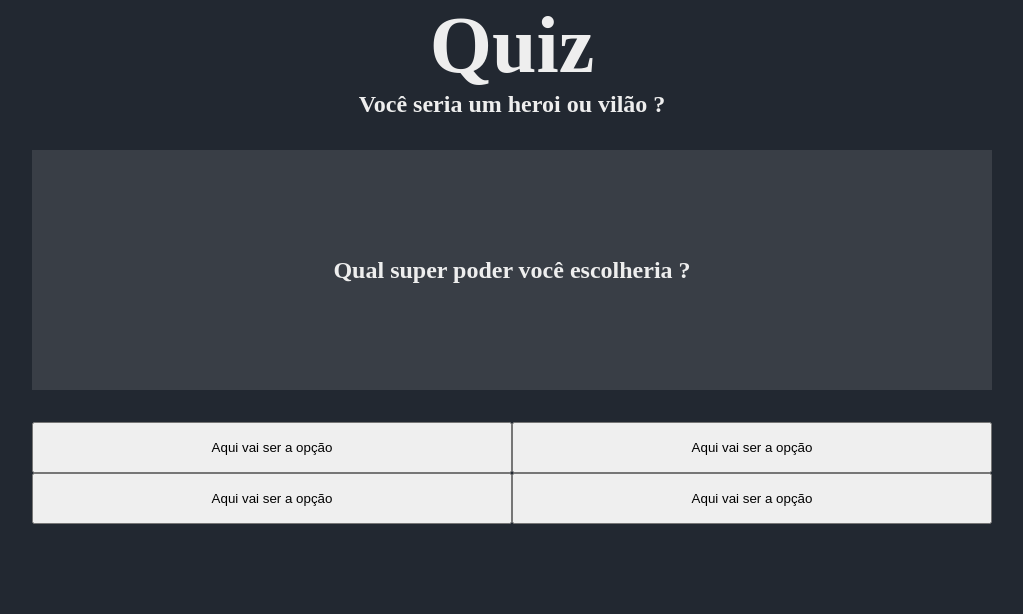
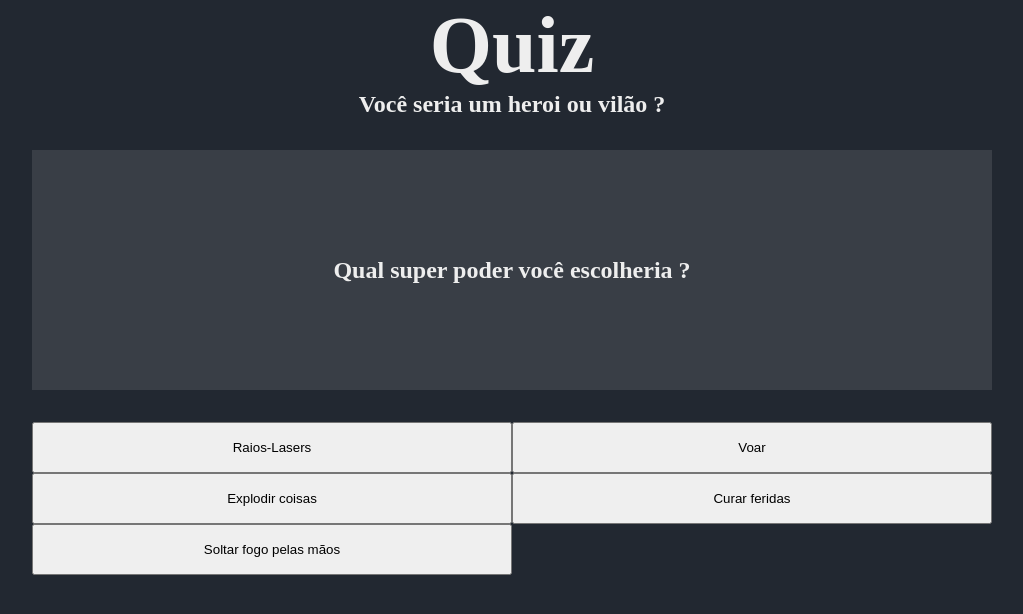
Before and after one commit to fabioborges-jr/quiz-web-angular, an Angular app: page / in a window 1280 px wide. Shown: the top 614 px of the page, without its empty margins (128-1151 px from the left). Built offline with nearby package versions, Linux system fonts and the light colour scheme.

Commit message:
:sparkles: feat: Adds first question options

```diff
--- a/src/app/components/quiz/quiz.component.html
+++ b/src/app/components/quiz/quiz.component.html
@@ -1,7 +1,4 @@
 <h2>{{question}}</h2>
 <div>
-    <button>Aqui vai ser a opção</button>
-    <button>Aqui vai ser a opção</button>
-    <button>Aqui vai ser a opção</button>
-    <button>Aqui vai ser a opção</button>
+    <button *ngFor="let option of options">{{option.name}}</button>
 </div>
--- a/src/app/components/quiz/quiz.component.ts
+++ b/src/app/components/quiz/quiz.component.ts
@@ -1,18 +1,25 @@
 import { Component, OnInit } from '@angular/core';
-import {questions, results, title} from "../../../assets/data/quizz_questions.json"
+import {questions, results} from "../../../assets/data/quizz_questions.json"
+import { NgFor } from '@angular/common';
 
 @Component({
   selector: 'quiz',
   standalone: true,
-  imports: [],
+  imports: [NgFor],
   templateUrl: './quiz.component.html',
   styleUrl: './quiz.component.scss'
 })
 export class QuizComponent implements OnInit{
   questionIndex:number=0
   question?:string
+  options?: {
+    id: number
+    name: string
+    alias: string
+  }[]
 
   ngOnInit(): void {
     this.question=questions[this.questionIndex].question
+    this.options=questions[this.questionIndex].options
   }
 }
```
